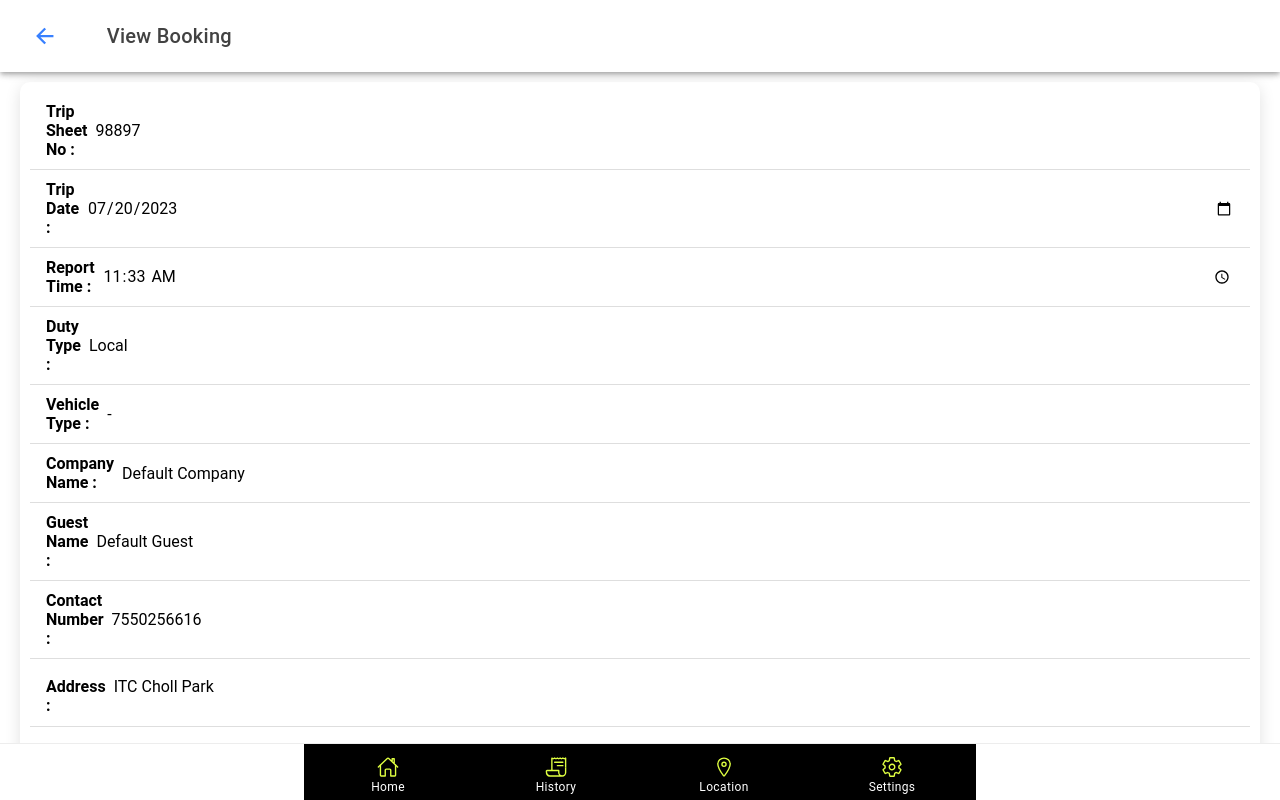
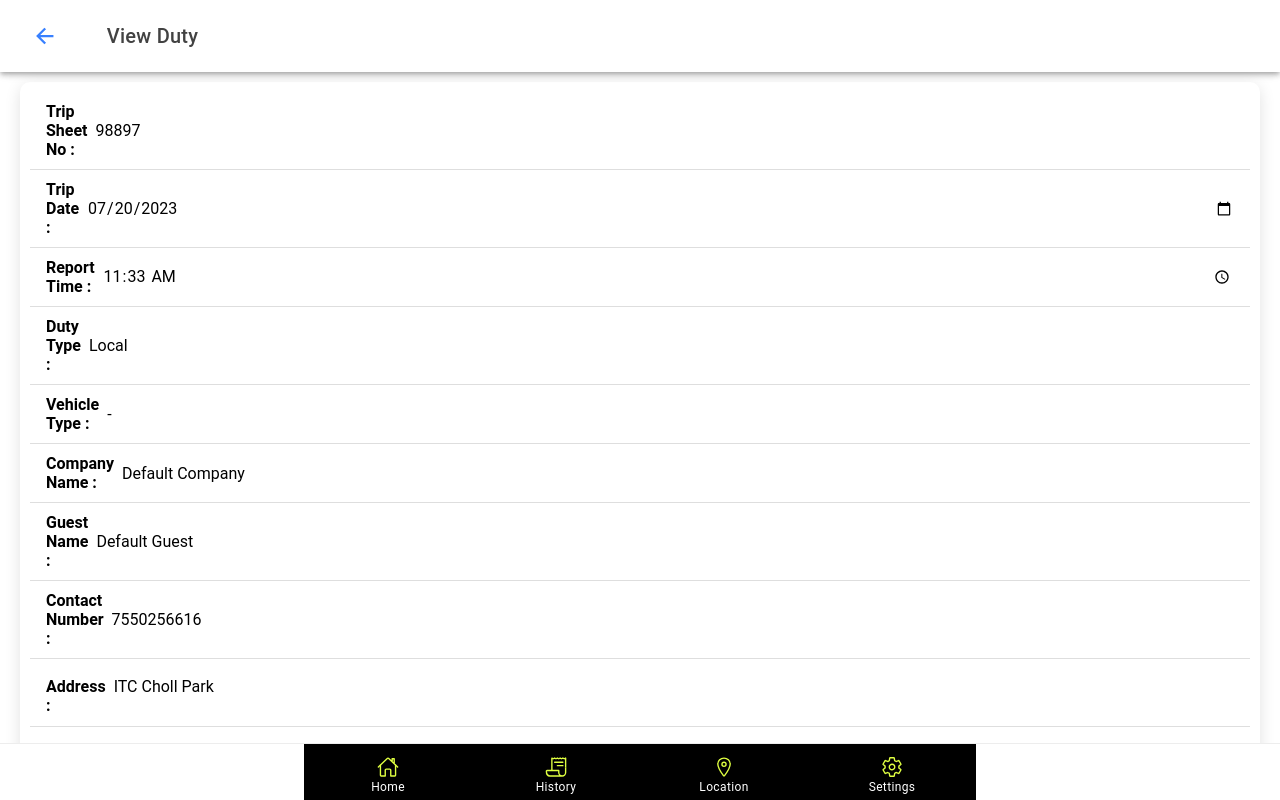
Before and after one commit to NASTAFTechnologies/Drive-Application, a React (Create React App) app: page /menu/home/closebooking/viewduty in a window 1280 px wide. Built offline with nearby package versions, Linux system fonts and the light colour scheme; sample sign-in values are in the browser's storage.

Commit message:
Update for Close folders and files

```diff
--- a/src/components/Menu/Menu.tsx
+++ b/src/components/Menu/Menu.tsx
@@ -15,6 +15,7 @@ import Profile from '../Settings/Profile/Profile';
 import ClosedBooking from '../ClosedBooking/ClosedBooking';
 import StartDuty from '../ClosedBooking/StartDuty/StartDuty';
 import CloseDuty from '../ClosedBooking/CloseDuty/CloseDuty';
+import ViewDuty from '../ClosedBooking/ViewDuty/ViewDuty';
 
 const Menu: React.FC = () => {
   const history = useHistory();
@@ -39,7 +40,7 @@ const Menu: React.FC = () => {
           <Route exact path="/menu/home/closebooking" component={ClosedBooking} />
           <Route exact path="/menu/home/closebooking/startduty" component={StartDuty} />
           <Route exact path="/menu/home/closebooking/closeduty" component={CloseDuty} />
-          <Route exact path="/menu/home/closebooking/viewduty" component={ViewBooking} />
+          <Route exact path="/menu/home/closebooking/viewduty" component={ViewDuty} />
           <Route exact path="/menu/tripsheet" component={TripSheet} />
           <Route exact path="/menu/location" component={Location} />
           <Route exact path="/menu/setting" component={Settings} />
```
